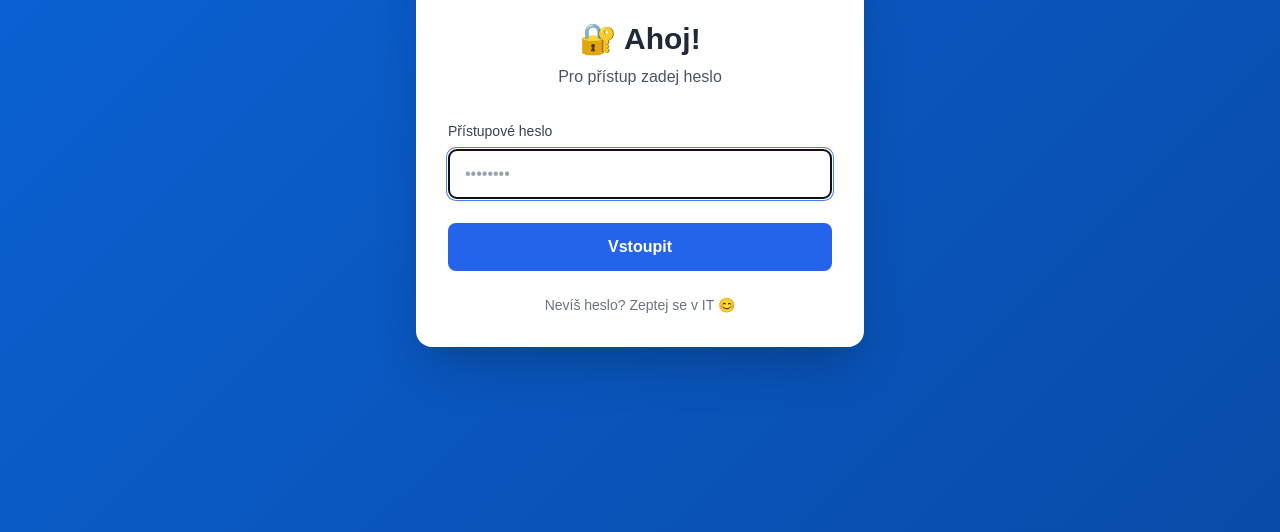
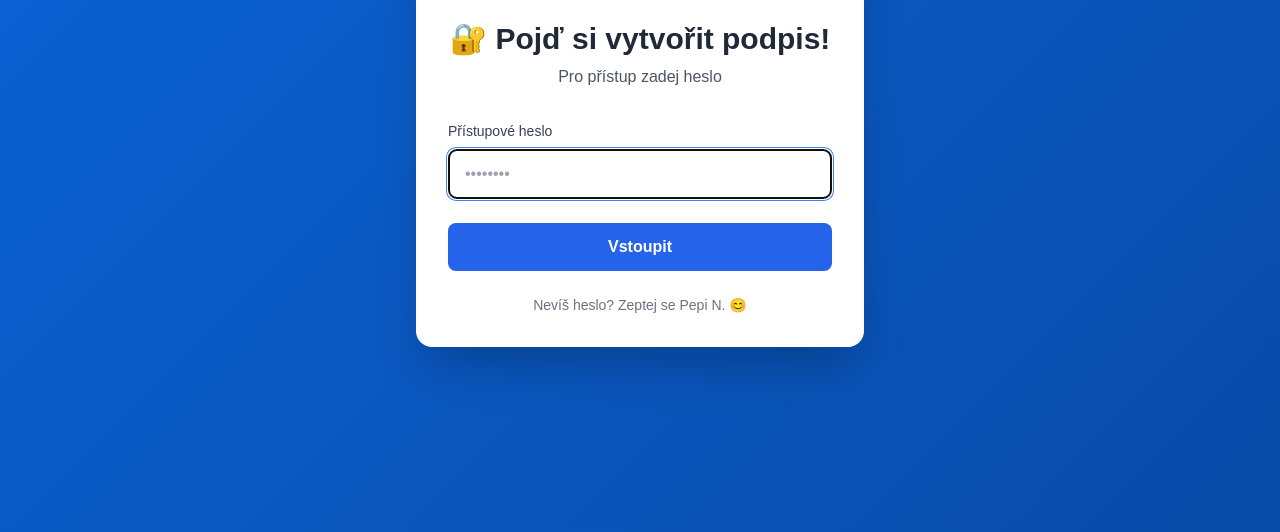
Before and after one commit to pepino-nojgic/podpis, a plain HTML site: page index.html in a window 1280 px wide. Shown: the part 268-800 px from the top of the page. Drawn offline with nearby package versions, Linux system fonts and the light colour scheme.

Commit message:
Add files via upload

```diff
--- a/index.html
+++ b/index.html
@@ -111,7 +111,7 @@
                 <div class="mb-6">
                     <img src="https://cdn.medialist.cz/ml_logo.png" alt="Media:list" class="h-12 mx-auto logo-pulse">
                 </div>
-                <h1 class="text-3xl font-bold text-gray-800 mb-2">🔐 Ahoj!</h1>
+                <h1 class="text-3xl font-bold text-gray-800 mb-2">🔐 Pojď si vytvořit podpis!</h1>
                 <p class="text-gray-600">Pro přístup zadej heslo</p>
             </div>
 
@@ -142,7 +142,7 @@
             </form>
 
             <div class="mt-6 text-center text-sm text-gray-500">
-                Nevíš heslo? Zeptej se v IT 😊
+                Nevíš heslo? Zeptej se Pepi N. 😊
             </div>
         </div>
     </div>
@@ -351,7 +351,7 @@
 
     <script>
         // HESLO
-        const CORRECT_PASSWORD = "medialist2025";
+        const CORRECT_PASSWORD = "Podpis.25";
         const SESSION_TIMEOUT = 30 * 60 * 1000;
 
         // GOOGLE SHEETS API
```
